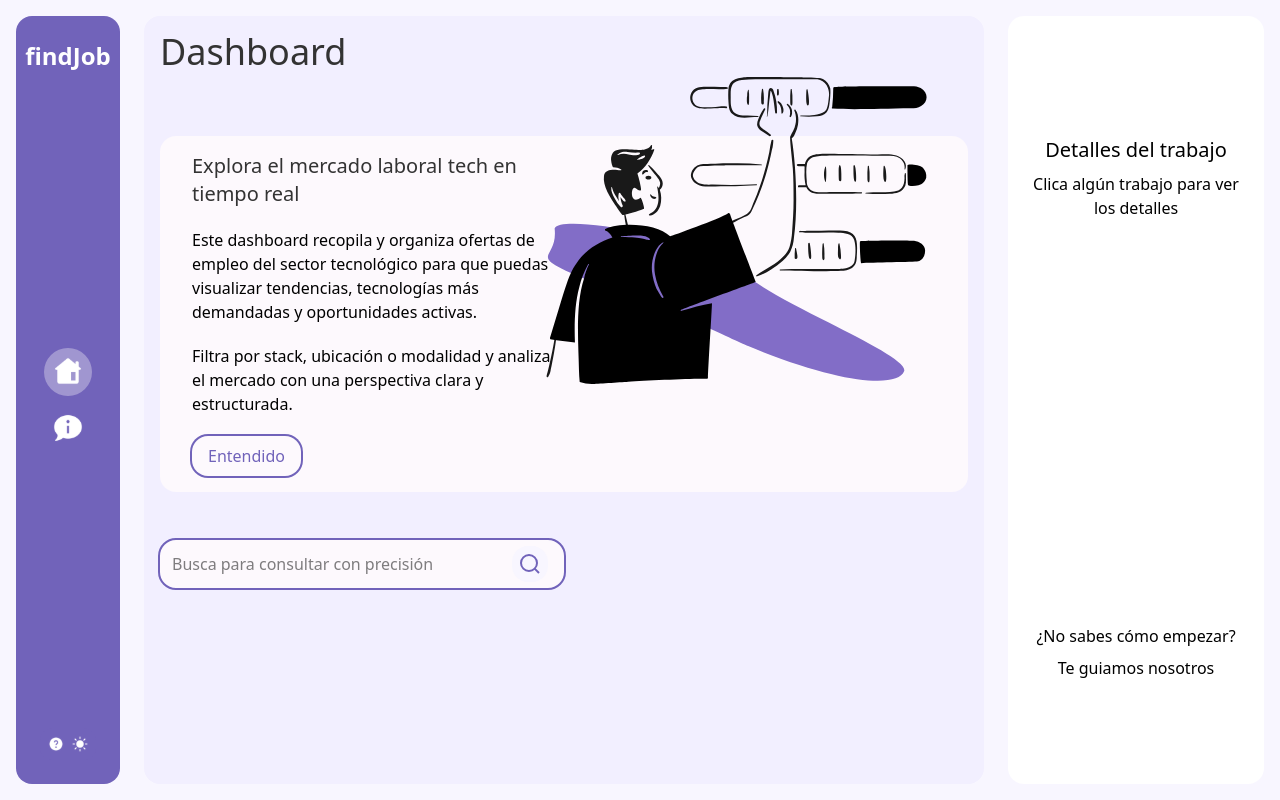
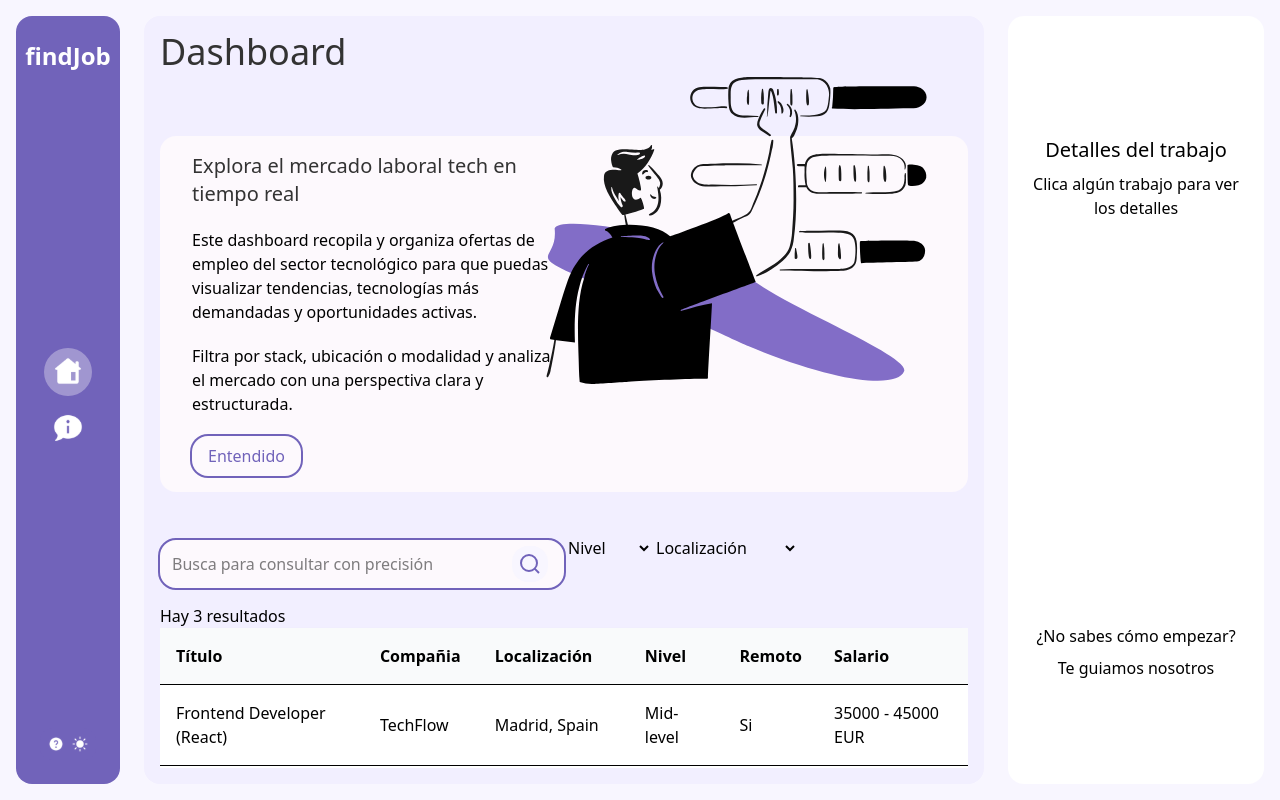
Before and after one commit to JaumeEsquerdo/dashboard-findJob, a Next.js app in the folder job-dashboard/: page / in a window 1280 px wide. Built offline with nearby package versions, Linux system fonts and the light colour scheme.

Commit message:
añadir filtros y render jobs

```diff
--- a/job-dashboard/src/app/page.tsx
+++ b/job-dashboard/src/app/page.tsx
@@ -1,12 +1,20 @@
 'use client'
 import Image from "next/image";
-import { useState } from "react";
-
+import { useState, useMemo } from "react";
 import { Sidebar } from "../components/Sidebar";
 import { Button } from "../components/Button";
 
+import dataJobs from '../data/jobs.json'
+
 export default function Home() {
   const [sidebarOpen, setSidebarOpen] = useState(false);
+  const [jobs, setJobs] = useState(dataJobs.jobs)
+  const [filters, setFilters] = useState({
+    search: '',
+    experience: '',
+    location: '',
+  })
+  const uniqueLocations = [...new Set(jobs.map(job => job.location))]
 
   /* Evita error en SSR(servidor) (donde no hay window). En cliente, muestra onboarding si no existe "onboardingSeen" en localStorage. */
   const [isOnboardingVisible, setIsOnboardingVisible] = useState(() => {
@@ -18,6 +26,29 @@ export default function Home() {
     localStorage.setItem("onboardingSeen", "true")
     setIsOnboardingVisible(false)
   }
+
+  /* filtrado del search */
+  const filteredJobs = useMemo(() => {
+    return jobs.filter((job) => {
+
+      const matchesSearch =
+        job.title.toLowerCase().includes(filters.search.toLowerCase()) ||
+        job.company.toLowerCase().includes(filters.search.toLowerCase())
+
+
+      const matchesExperience =
+        filters.experience === '' ||
+        job.experience_level === filters.experience
+
+      const matchesLocation =
+        filters.location === '' ||
+        job.location === filters.location
+
+      return matchesSearch && matchesExperience && matchesLocation
+    })
+
+  }, [jobs, filters.experience, filters.location, filters.search])
+
 
   return (
     <div className="flex flex-1 flex-col h-full  lg:flex-row gap-6">
@@ -52,9 +83,11 @@ export default function Home() {
 
         {/* <div onClick={() => setSidebarOpen(!sidebarOpen)}>open sidebar</div>
         {sidebarOpen && <p>open</p>} */}
-
+        <div className="flex flex-col lg:flex-row">
           <label className="relative block w-full lg:w-1/2 mt-8">
             <input
+              value={filters.search}
+              onChange={(e) => setFilters({ ...filters, search: e.target.value })}
               className="p-3 rounded-2xl w-full bg-whiteSpecial outline-2 outline-main focus:outline-main focus:shadow-[0_0_0_2px_var(--color-main),0_4px_0_2px_var(--color-main)] focus:outline-2 transition duration-100 " type="text" placeholder="Busca para consultar con precisión" />
             <span className="absolute cursor-pointer bg-background rounded-2xl p-1.5 right-4 top-1/2 -translate-y-1/2 text-main">
               <svg
@@ -69,7 +102,65 @@ export default function Home() {
               </svg>
             </span>
           </label>
+          <select value={filters.experience} onChange={(e) => setFilters({ ...filters, experience: e.target.value })}>
+            <option value="">Nivel</option>
+            <option value="Junior">Junior</option>
+            <option value="Mid-level">Mid-level</option>
+            <option value="Senior">Senior</option>
+          </select>
+          <select value={filters.location} onChange={(e) => setFilters({
+            ...filters, location: e.target.value
+          })}>
+            <option value="">Localización</option>
+            {uniqueLocations.map((loc) => (
+              <option key={loc} value={loc}>
+                {loc}
+              </option>
+            ))}
+          </select>
+        </div>
 
+        {/* tabla de render de jobs */}
+        <div className="overflow-x-auto">
+          <p>Hay {filteredJobs.length} resultados</p>
+          <table className="min-w-full bg-white runded-2xl shadow-md">
+            <thead className="bg-gray-50 text-left">
+              <tr>
+                <th className="p-4">Título</th>
+                <th className="p-4">Compañia</th>
+                <th className="p-4">Localización</th>
+                <th className="p-4">Nivel</th>
+                <th className="p-4">Remoto</th>
+                <th className="p-4">Salario</th>
+              </tr>
+            </thead>
+
+            <tbody>
+              {filteredJobs && filteredJobs.map((job) => (
+                <tr key={job.id} className="border-t">
+                  <td className="p-4 font-medium">{job.title}</td>
+                  <td className="p-4">{job.company}</td>
+                  <td className="p-4">{job.location}</td>
+                  <td className="p-4">{job.experience_level}</td>
+                  <td className="p-4">
+                    {job.remote ? 'Si' : 'No'}
+                  </td>
+                  <td className="p-4">
+                    {job.salary_min} - {job.salary_max} {job.currency}
+                  </td>
+                </tr>
+              ))}
+
+              {filteredJobs.length === 0 && (
+                <tr>
+                  <td className="p-6 text-center text-gray-500">
+                    No se han encontrado resultados
+                  </td>
+                </tr>
+              )}
+            </tbody>
+          </table>
+        </div>
       </main>
 
       <Sidebar sidebarOpen={sidebarOpen} setOpen={setSidebarOpen} />
```
Lines whose indentation alone changed are shown as unchanged.
